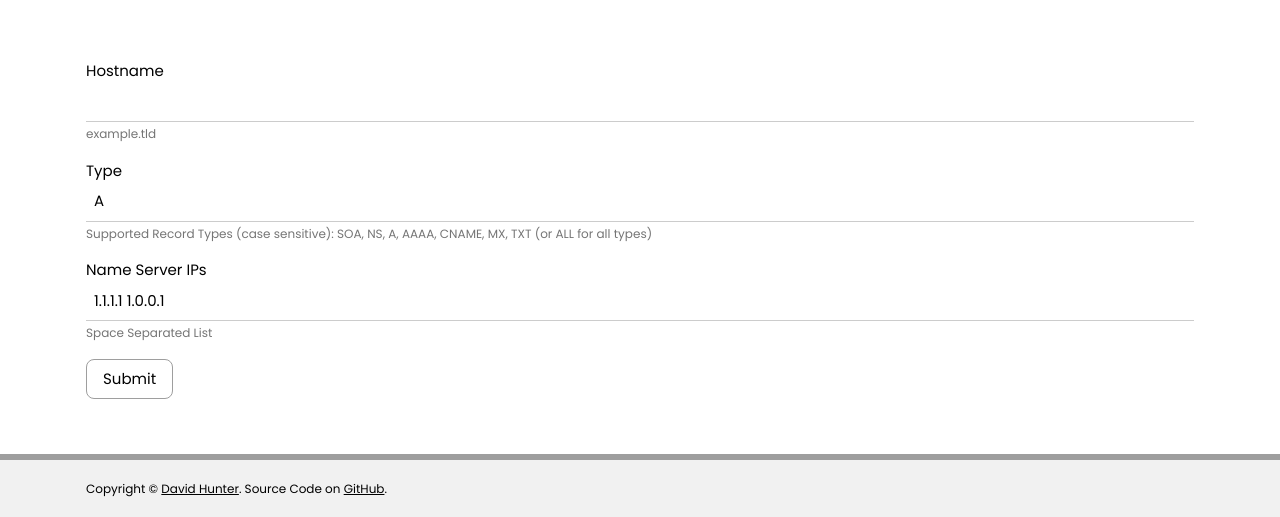
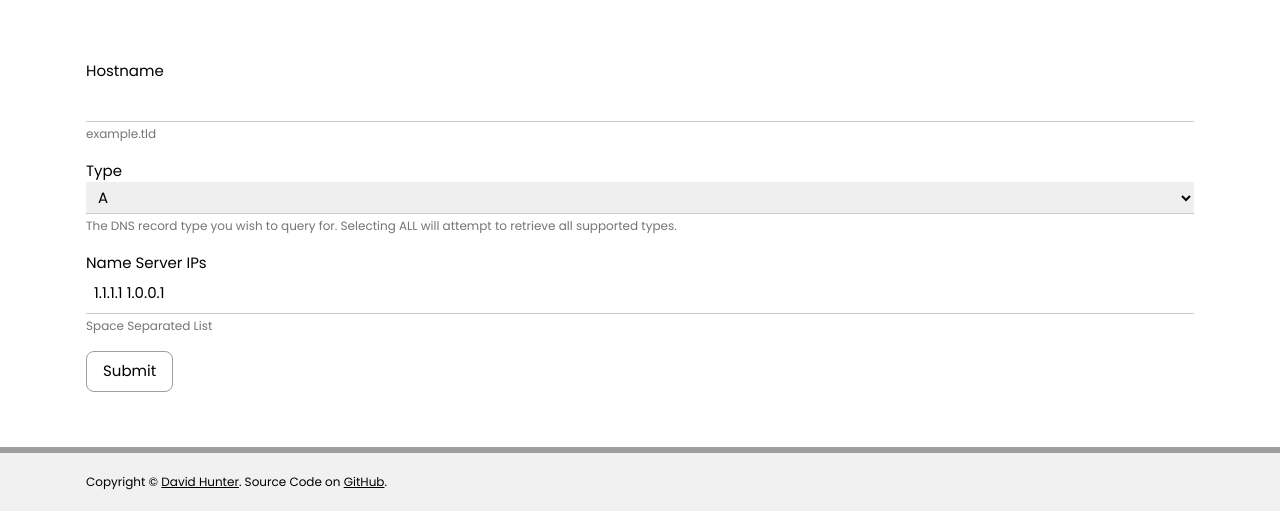
Before and after one commit to DavidHunterScot/NetworkTools, a PHP site: page /web.php?tool=dns in a window 1280 px wide. Shown: the part 237-754 px from the top of the page. Run offline with PHP 8.4, Linux system fonts and the light colour scheme.

Commit message:
Made the type field of the web interface a select element.

```diff
--- a/public/web.php
+++ b/public/web.php
@@ -62,8 +62,13 @@ elseif( $tool == "dns" )
 
                     <p>
                         <label for="type">Type</label>
-                        <input type="text" id="type" name="type" class="w3-input"<?php if( $type ) echo ' value="' . $type . '"'; ?>>
-                        <span class="w3-text-gray w3-small">Supported Record Types (case sensitive): <?php echo join( ', ', $networkTools->getValidTypes() ); ?> (or ALL for all types)</span>
+                        <select class="w3-padding-small w3-select" name="type" id="type">
+                            <option value="ALL">ALL</option>
+                            <?php foreach( $networkTools->getValidTypes() as $validType ): ?>
+                                <option value="<?php echo $validType; ?>"<?php if( $validType == $type ) echo ' selected'; ?>><?php echo $validType; ?></option>
+                            <?php endforeach; ?>
+                        </select>
+                        <span class="w3-text-gray w3-small">The DNS record type you wish to query for. Selecting ALL will attempt to retrieve all supported types.</span>
                     </p>
 
                     <p>
```
